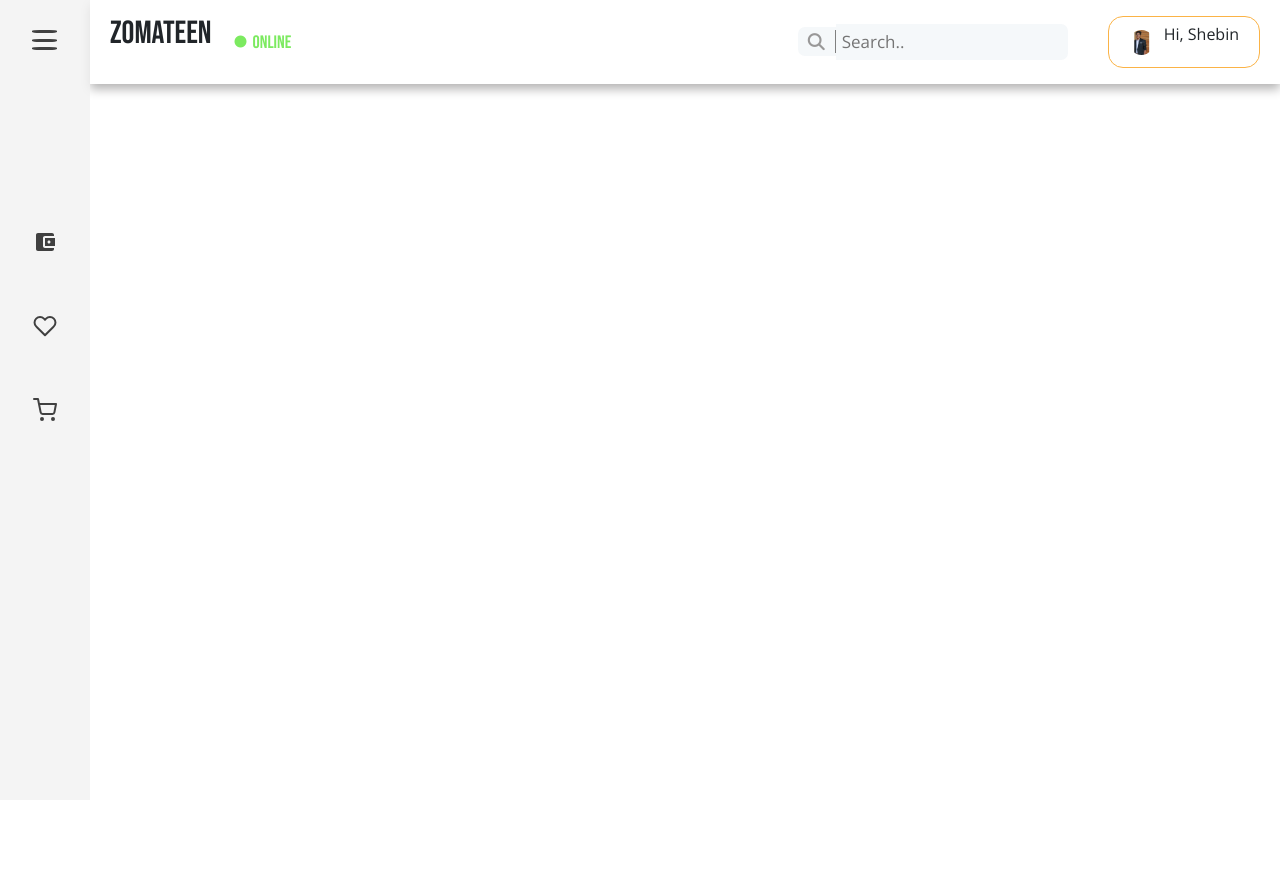
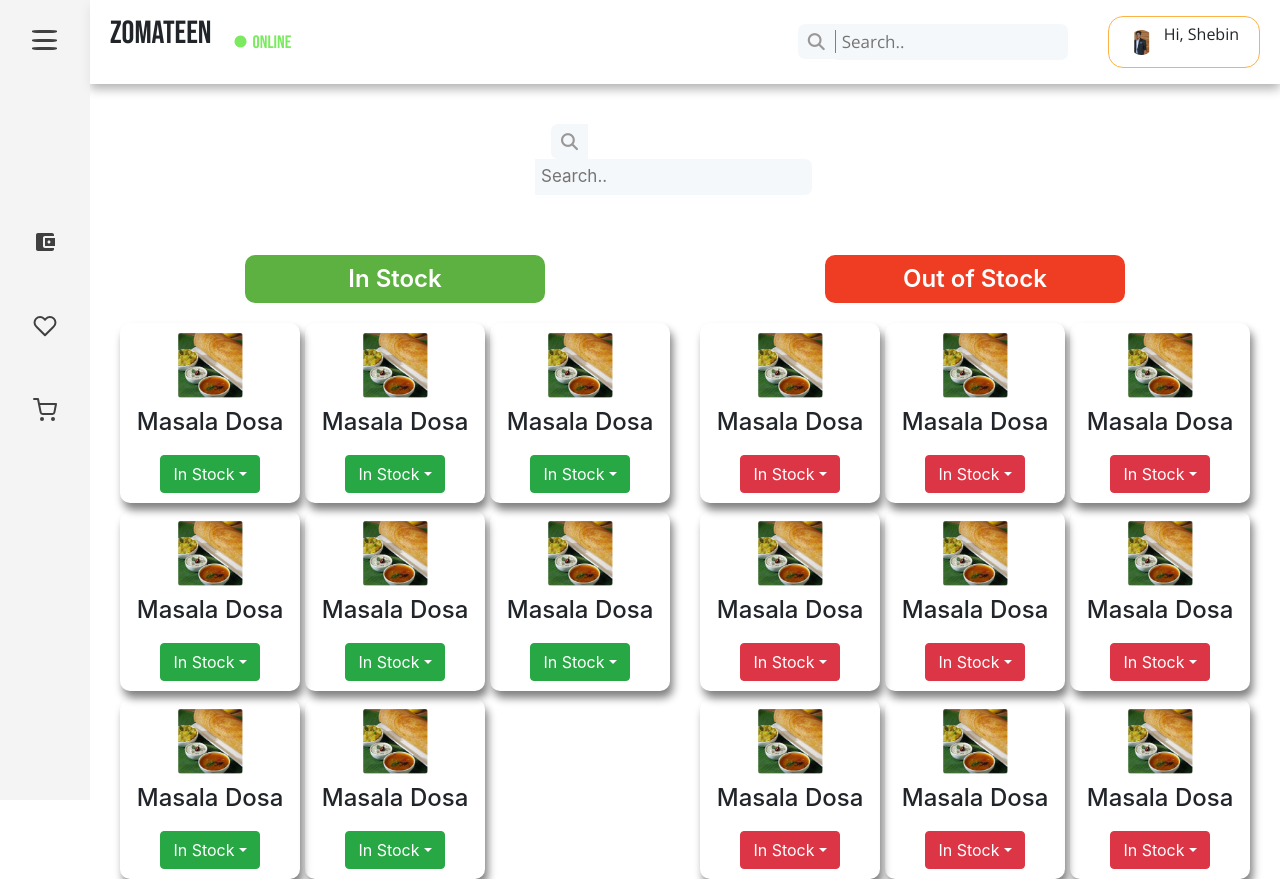
Before and after one commit to npm-build/zomateen, a React (Create React App) app in the folder client/: page /admin/updatestocks in a window 1280 px wide. Before the commit the page ends 800 px from the top, so only its background shows below. Built offline with nearby package versions, Linux system fonts and the light colour scheme.

Commit message:
Add: Admin Stocks Page

```diff
--- a/client/src/App.tsx
+++ b/client/src/App.tsx
@@ -4,6 +4,7 @@
 import UserIndividualItem from './pages/User/IndividualItem.pages';
 import UserFavoritesPage from './pages/User/Favorites.pages';
 import AdminHome from './pages/Admin/Home.pages';
+import UpdateStocks from './pages/Admin/UpdateStocks.pages';
 import { Route, Switch, useLocation } from 'react-router-dom';
 import { AnimatePresence } from 'framer-motion';
 import './styles/Home.styles.scss';
@@ -22,7 +23,7 @@
 						<Route path='/user/food/:foodId' exact component={UserIndividualItem} />
 						<Route path='/user/favorites' component={UserFavoritesPage} />
 						<Route path='/admin/home' component={AdminHome} />
-						{/* <Route path='/admin/home' component={AdminHome} /> */}
+						<Route path='/admin/updatestocks' component={UpdateStocks} />
 					</Switch>
 				</AnimatePresence>
 			</div>
--- a/client/src/components/Header.tsx
+++ b/client/src/components/Header.tsx
@@ -12,7 +12,7 @@
 				</div>
 			</div>
 			<div className='search-container'>
-				<form id='search-bar' action=''>
+				<form className='search-bar' action=''>
 					<button type='submit'>
 						<i className='fa fa-search' />
 					</button>
--- /dev/null
+++ b/client/src/components/StockItem.tsx
@@ -0,0 +1,38 @@
+import React from 'react';
+import dosa from '../assets/img/dosa.png';
+import { Dropdown } from 'react-bootstrap';
+import '../styles/StockItem.styles.scss';
+
+const StockItem: React.FC<{ inStock: boolean }> = ({ inStock }) => {
+	return (
+		<div className='stock-item'>
+			<img src={dosa} alt='' className='stock-item-img' />
+			<h4>Masala Dosa</h4>
+			{inStock ? (
+				<Dropdown>
+					<Dropdown.Toggle variant='success' id='dropdown-basic'>
+						In Stock
+					</Dropdown.Toggle>
+
+					<Dropdown.Menu>
+						<Dropdown.Item href='#'>In Stock</Dropdown.Item>
+						<Dropdown.Item href='#'>Out of Stock</Dropdown.Item>
+					</Dropdown.Menu>
+				</Dropdown>
+			) : (
+				<Dropdown>
+					<Dropdown.Toggle variant='danger' id='dropdown-basic'>
+						In Stock
+					</Dropdown.Toggle>
+
+					<Dropdown.Menu>
+						<Dropdown.Item href='#'>In Stock</Dropdown.Item>
+						<Dropdown.Item href='#'>Out of Stock</Dropdown.Item>
+					</Dropdown.Menu>
+				</Dropdown>
+			)}
+		</div>
+	);
+};
+
+export default StockItem;
--- /dev/null
+++ b/client/src/pages/Admin/UpdateStocks.pages.tsx
@@ -0,0 +1,49 @@
+import React from 'react';
+import StockItem from '../../components/StockItem';
+import '../../styles/UpdateStocks.styles.scss';
+
+const UpdateStocks: React.FC = () => {
+	return (
+		<main>
+			<div id='search-box'>
+				<form className='search-bar' action=''>
+					<button type='submit'>
+						<i className='fa fa-search' />
+					</button>
+					<input type='text' placeholder='Search..' name='search' />
+				</form>
+			</div>
+			<div id='stocks'>
+				<div id='in-stock'>
+					<h4>In Stock</h4>
+					<div className='stock-column'>
+						<StockItem inStock={true} />
+						<StockItem inStock={true} />
+						<StockItem inStock={true} />
+						<StockItem inStock={true} />
+						<StockItem inStock={true} />
+						<StockItem inStock={true} />
+						<StockItem inStock={true} />
+						<StockItem inStock={true} />
+					</div>
+				</div>
+				<div id='out-of-stock'>
+					<h4>Out of Stock</h4>
+					<div className='stock-column'>
+						<StockItem inStock={false} />
+						<StockItem inStock={false} />
+						<StockItem inStock={false} />
+						<StockItem inStock={false} />
+						<StockItem inStock={false} />
+						<StockItem inStock={false} />
+						<StockItem inStock={false} />
+						<StockItem inStock={false} />
+						<StockItem inStock={false} />
+					</div>
+				</div>
+			</div>
+		</main>
+	);
+};
+
+export default UpdateStocks;
--- a/client/src/pages/User/Home.pages.tsx
+++ b/client/src/pages/User/Home.pages.tsx
@@ -24,10 +24,10 @@
 				</div>
 
 				<div id='menu'>
-					<FoodItem link='/food/1' />
-					<FoodItem link='/food/1' />
-					<FoodItem link='/food/1' />
-					<FoodItem link='/food/1' />
+					<FoodItem link='/user/food/1' />
+					<FoodItem link='/user/food/1' />
+					<FoodItem link='/user/food/1' />
+					<FoodItem link='/user/food/1' />
 				</div>
 			</main>
 		</motion.div>
--- a/client/src/styles/Header.styles.scss
+++ b/client/src/styles/Header.styles.scss
@@ -54,10 +54,11 @@
 			background-color: #f5f8fa;
 		}
 
-		form {
+		.search-bar {
 			margin: 0 20px;
 
 			button {
+				height: 35px;
 				margin-left: 16px;
 				background-color: #f5f8fa;
 				font-size: 17px;
--- /dev/null
+++ b/client/src/styles/StockItem.styles.scss
@@ -0,0 +1,15 @@
+.stock-item {
+	height: 180px;
+	width: 180px;
+	display: flex;
+	flex-direction: column;
+	align-items: center;
+	justify-content: space-evenly;
+	border-radius: 10px;
+	box-shadow: 3px 7px 8px gray;
+
+	.stock-item-img {
+		width: 65px;
+		object-fit: contain;
+	}
+}
--- /dev/null
+++ b/client/src/styles/UpdateStocks.styles.scss
@@ -0,0 +1,72 @@
+#search-box {
+	margin: 40px auto;
+	width: 300px;
+
+	.search-bar {
+		button {
+			margin-left: 16px;
+			background-color: #f5f8fa;
+			font-size: 17px;
+			height: 35px;
+			border: none;
+			border-radius: 7px 0 0 7px;
+			cursor: pointer;
+
+			i {
+				color: rgb(153, 152, 152);
+				margin: 6px 10px;
+			}
+		}
+
+		input[type='text'] {
+			padding: 5px 6px;
+			font-size: 17px;
+			border: none;
+			border-radius: 0 7px 7px 0;
+			background-color: #f5f8fa;
+		}
+
+		button:hover {
+			transition: all 0.3s ease;
+			background-color: rgb(148, 147, 147);
+
+			i {
+				color: #fff;
+			}
+		}
+	}
+}
+
+#stocks {
+	display: flex;
+	justify-content: space-evenly;
+
+	.stock-column {
+		display: grid;
+		column-gap: 5px;
+		row-gap: 8px;
+		grid-template-columns: auto auto auto;
+	}
+
+	#in-stock > h4 {
+		margin: 20px auto;
+		width: 300px;
+		text-align: center;
+		padding: 10px 0;
+		color: white;
+		font-weight: 600;
+		border-radius: 10px;
+		background-color: #5db140;
+	}
+
+	#out-of-stock > h4 {
+		margin: 20px auto;
+		width: 300px;
+		text-align: center;
+		padding: 10px 0;
+		color: white;
+		font-weight: 600;
+		border-radius: 10px;
+		background-color: #ee3d22;
+	}
+}
```
